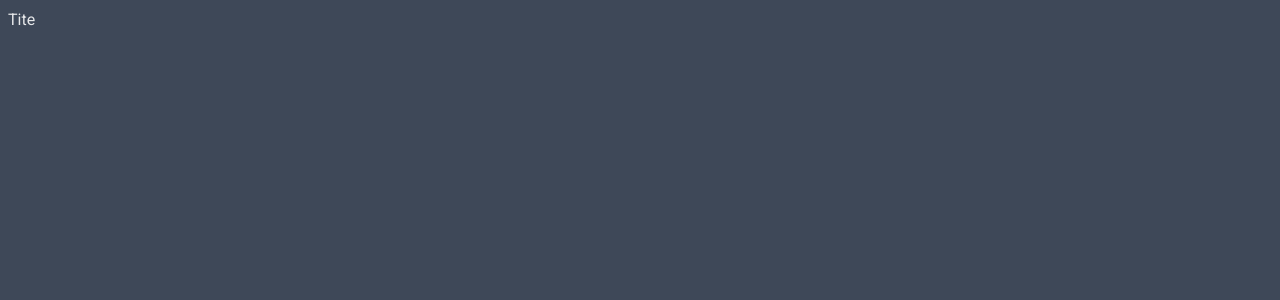
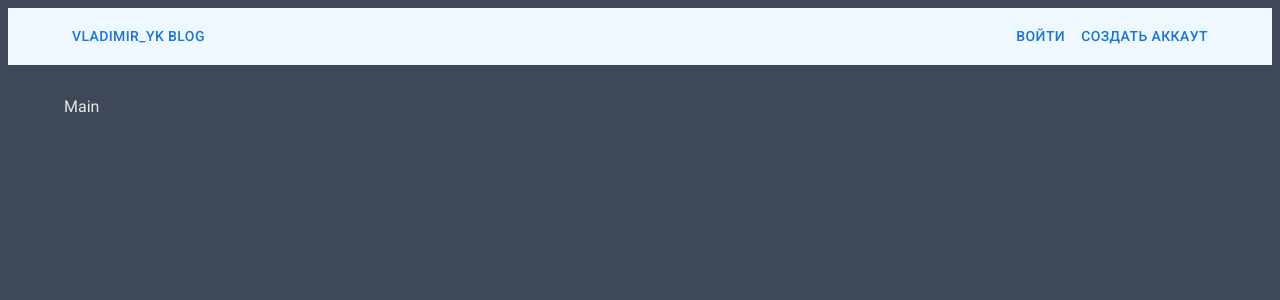
Before and after one commit to JSeniorSan/fullstack-test-blog-app, a React (Vite) app in the folder frontend/: page / in a window 1280 px wide. Shown: the top 300 px of the page. Built offline with nearby package versions, Linux system fonts and the light colour scheme; a web font is replaced by a local one.

Commit message:
start work

```diff
--- a/frontend/package.json
+++ b/frontend/package.json
@@ -20,6 +20,7 @@
     "clsx": "^2.1.1",
     "react": "^18.2.0",
     "react-dom": "^18.2.0",
+    "react-router-dom": "^6.23.0",
     "sass": "^1.77.0"
   },
   "devDependencies": {
--- a/frontend/src/index.scss
+++ b/frontend/src/index.scss
@@ -2,6 +2,8 @@
   font-family: "Roboto", sans-serif;
   line-height: 1.5;
   font-weight: 400;
+  margin: 0;
+  box-sizing: border-box;
 
   color: rgba(255, 255, 255, 0.87);
   background-color: #3e4858;
--- a/frontend/src/main.tsx
+++ b/frontend/src/main.tsx
@@ -2,8 +2,14 @@ import "@fontsource/roboto/300.css";
 import "@fontsource/roboto/400.css";
 import "@fontsource/roboto/500.css";
 import "@fontsource/roboto/700.css";
+
 import ReactDOM from "react-dom/client";
-import App from "./pages/App.tsx";
 import "./index.scss";
+import { BrowserRouter } from "react-router-dom";
+import App from "./pages/App";
 
-ReactDOM.createRoot(document.getElementById("root")!).render(<App />);
+ReactDOM.createRoot(document.getElementById("root")!).render(
+  <BrowserRouter>
+    <App />
+  </BrowserRouter>
+);
--- a/frontend/src/pages/App.tsx
+++ b/frontend/src/pages/App.tsx
@@ -1,5 +1,19 @@
+import { Route, Routes } from "react-router-dom";
+import Header from "../widgets/header";
+import { Container } from "@mui/material";
+import Home from "./home";
+
 function App() {
-  return <>Tite</>;
+  return (
+    <>
+      <Header />
+      <Container maxWidth="lg">
+        <Routes>
+          <Route path="/" element={<Home />} />
+        </Routes>
+      </Container>
+    </>
+  );
 }
 
 export default App;
--- /dev/null
+++ b/frontend/src/pages/home/index.tsx
@@ -0,0 +1,5 @@
+const Home = () => {
+  return <main>Main</main>;
+};
+
+export default Home;
--- /dev/null
+++ b/frontend/src/widgets/header/header.module.scss
@@ -0,0 +1,10 @@
+.root {
+  background-color: aliceblue;
+  padding: 10px 0;
+  margin-bottom: 30px;
+}
+
+.inner {
+  display: flex;
+  justify-content: space-between;
+}
--- /dev/null
+++ b/frontend/src/widgets/header/index.tsx
@@ -0,0 +1,40 @@
+import { Button, Container } from "@mui/material";
+import styles from "./header.module.scss";
+const Header = () => {
+  const isAuth = false;
+
+  return (
+    <header className={styles.root}>
+      <Container maxWidth="lg">
+        <div className={styles.inner}>
+          <a href="/">
+            <Button>Vladimir_YK Blog</Button>
+          </a>
+          <div>
+            {isAuth ? (
+              <>
+                <a>
+                  <Button>Написать статью</Button>
+                </a>
+                <a>
+                  <Button>Выйти</Button>
+                </a>
+              </>
+            ) : (
+              <>
+                <a>
+                  <Button>Войти</Button>
+                </a>
+                <a>
+                  <Button>Создать аккаут</Button>
+                </a>
+              </>
+            )}
+          </div>
+        </div>
+      </Container>
+    </header>
+  );
+};
+
+export default Header;
```
Also changed, not shown: 1 other file (tests, documents, lock files or other folders).
